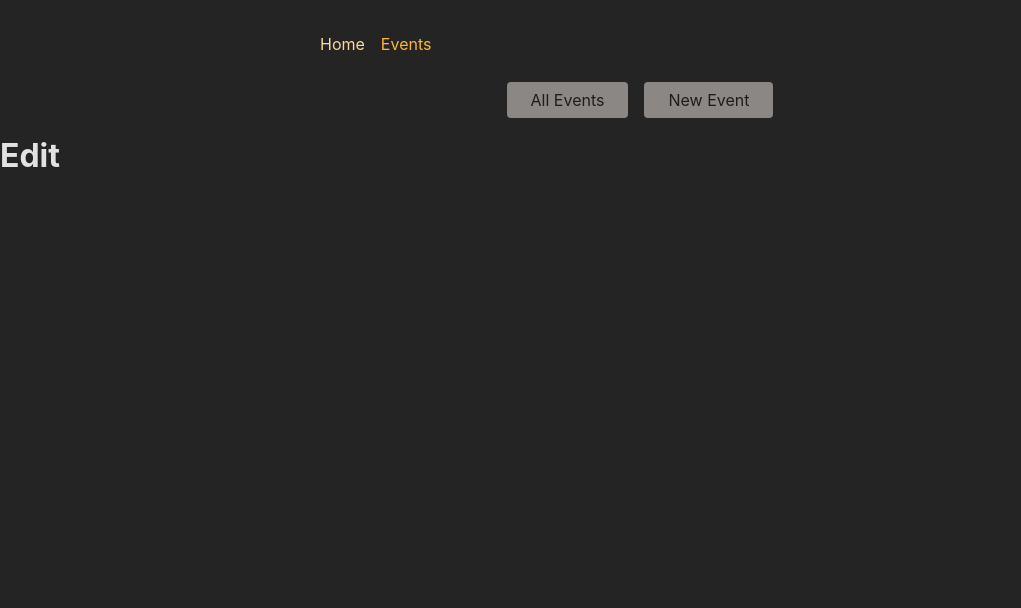
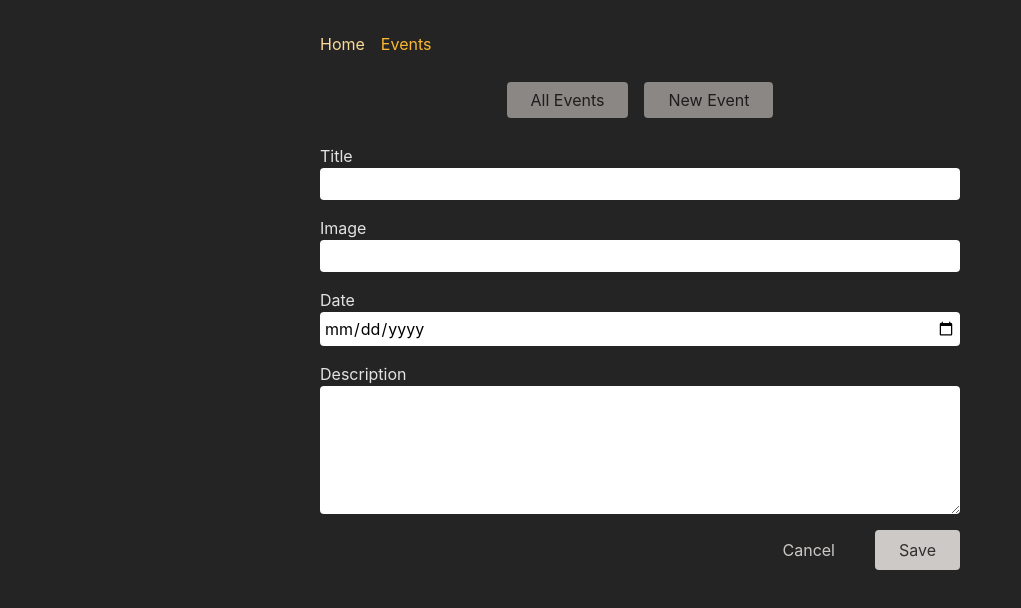
Before and after one commit to Sepinood-Karimi/events-react, a React (Create React App) app: page /events/1/edit in a window 1280 px wide. Shown: the top 608 px of the page, without its empty margins (0-1021 px from the left). Built offline with nearby package versions, Linux system fonts and the light colour scheme.

Commit message:
feat : add edit from styles and component to edit page

```diff
--- a/src/App.css
+++ b/src/App.css
@@ -4,6 +4,7 @@
 
 a{
   text-decoration: none;
+  font: inherit;
 }
 a:hover , a:active{
   cursor: pointer;
@@ -12,6 +13,10 @@ list{
   list-style: none;
 }
 
+button{
+  font: inherit;
+}
+
 button:hover ,button:focus{
   cursor: pointer;
 }
--- a/src/components/EventForm.module.css
+++ b/src/components/EventForm.module.css
@@ -1,46 +1,40 @@
-.form {
+.form{
   max-width: 40rem;
   margin: 2rem auto;
 }
 
-.form label,
-.form input,
-.form textarea {
+.form input, .form textarea{
   display: block;
   width: 100%;
-}
-
-.form input,
-.form textarea {
+  border-radius: 4px;
+  border: none;
   font: inherit;
   padding: 0.25rem;
 }
 
-.actions {
+.actions{
   display: flex;
+  justify-content: flex-end;
   gap: 1rem;
-  justify-content: flex-end;
 }
 
-.actions button {
-  font: inherit;
-  cursor: pointer;
+.actions button{
+  background-color: #CCC9C6FF;
+  color: #31302EFF;
+  border: none;
+  border-radius: 4px;
   padding: 0.5rem 1.5rem;
-  border-radius: 4px;
-  background-color: var(--color-gray-300);
-  color: var(--color-gray-800);
-  border: none;
 }
 
-.actions button[type='button'] {
+.actions button[type='button']{
   background-color: transparent;
-  color: var(--color-gray-300);
+  color: #CCC9C6FF;
 }
 
-.actions button:hover {
-  background-color: var(--color-primary-300);
+.actions button:hover , .actions button:focus{
+  background-color: #FAE1AFFF;
 }
 
-.actions button[type='button']:hover {
-  background-color: var(--color-gray-800);
+.actions button[type='button']:hover , .actions button[type='button']:focus{
+  background-color: #31302EFF;
 }
--- a/src/pages/EditEventPage.js
+++ b/src/pages/EditEventPage.js
@@ -1,6 +1,6 @@
+import EventForm from "../components/EventForm";
+
 const EditEventPage = () => {
-  return(
-      <h1>Edit</h1>
-  )
-}
+  return <EventForm />;
+};
 export default EditEventPage;
```
